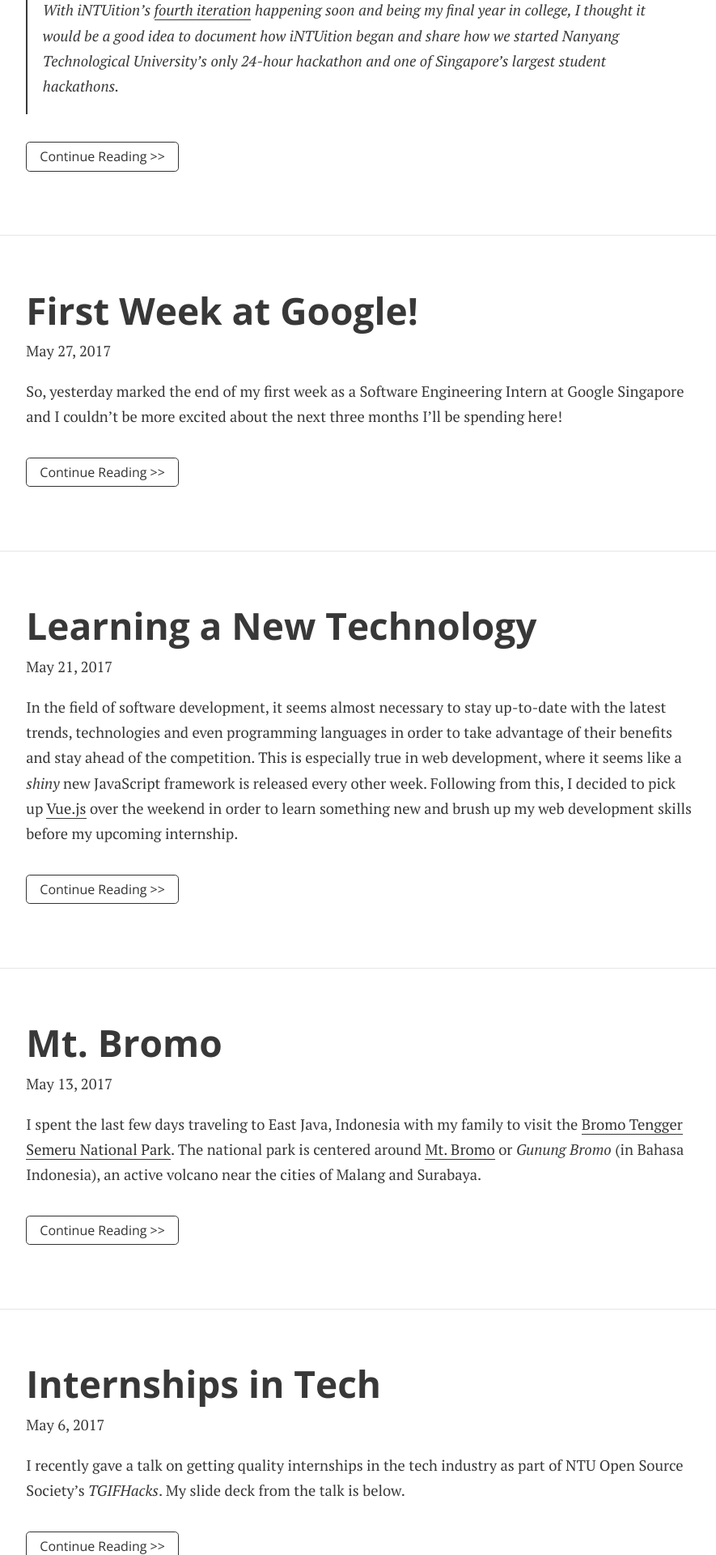
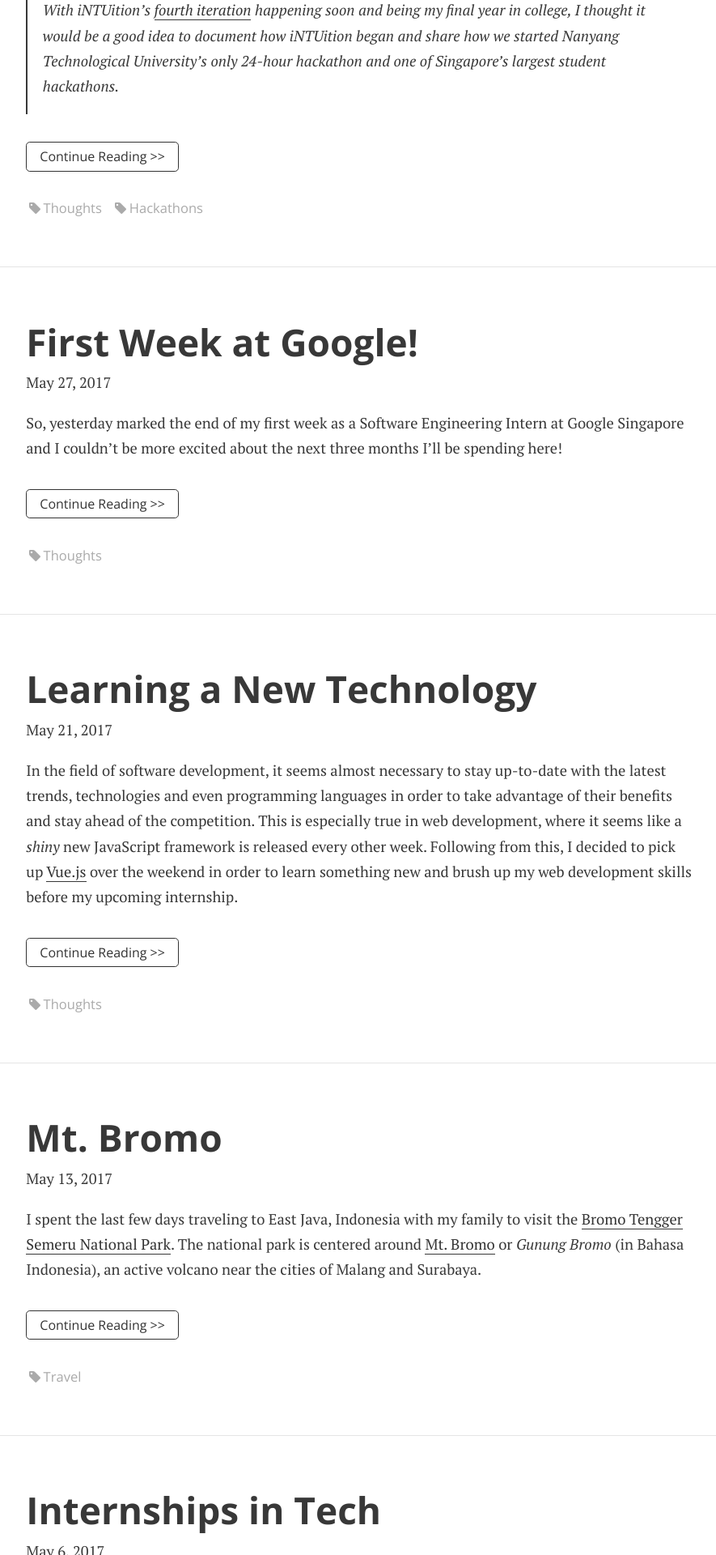
Before and after one commit to SuyashLakhotia/blog, a Jekyll site: the page built from index.html, in a window 1280 px wide. Shown: the part 466-2386 px from the top of the page at 81% size, without its empty margins (196-1081 px from the left). Built offline with Jekyll 4.4.1, drawn with Linux system fonts in a browser that asks for light colours; nearby versions of some CDN libraries; the list of posts is cut into pages by our own code.

Commit message:
Updated Tags CSS & Added to Home Page

```diff
--- a/_sass/base/_variables.scss
+++ b/_sass/base/_variables.scss
@@ -6,7 +6,7 @@ $font-family-sans-serif: 'Open Sans', Helvetica, Arial, sans-serif;
 // Typography Colors
 $text-color: #383838;
 $link-color: #333;
-$tags-color: #b0b0b0;
+$tags-color: #aaa;
 
 // Padding
 $padding-large: 20%;
--- a/_sass/includes/_post_tags.scss
+++ b/_sass/includes/_post_tags.scss
@@ -3,7 +3,7 @@
     margin-top: 1em;
     text-align: center;
     font-family: $font-family-sans-serif;
-    font-size: 0.8em;
+    font-size: 0.9em;
 
     .tag {
         margin-right: 0.5em;
--- a/_sass/layouts/_index.scss
+++ b/_sass/layouts/_index.scss
@@ -32,6 +32,11 @@
             @extend .p-link;
         }
     }
+
+    .tags {
+        text-align: left;
+        margin-top: 1.2em;
+    }
 }
 
 // Pagination
--- a/index.html
+++ b/index.html
@@ -36,6 +36,11 @@ layout: default
                     <a class="button" href="{{ post.url | prepend: site.baseurl }}">Continue Reading >></a>
                 </div>
             </div>
+            <div class="row justify-content-center">
+                <div class="col-12 col-lg-8">
+                    {% include post_tags.html tags=post.tags tag_count=post.tags.size %}
+                </div>
+            </div>
         </div>
     </div>
     {% endfor %}
```
